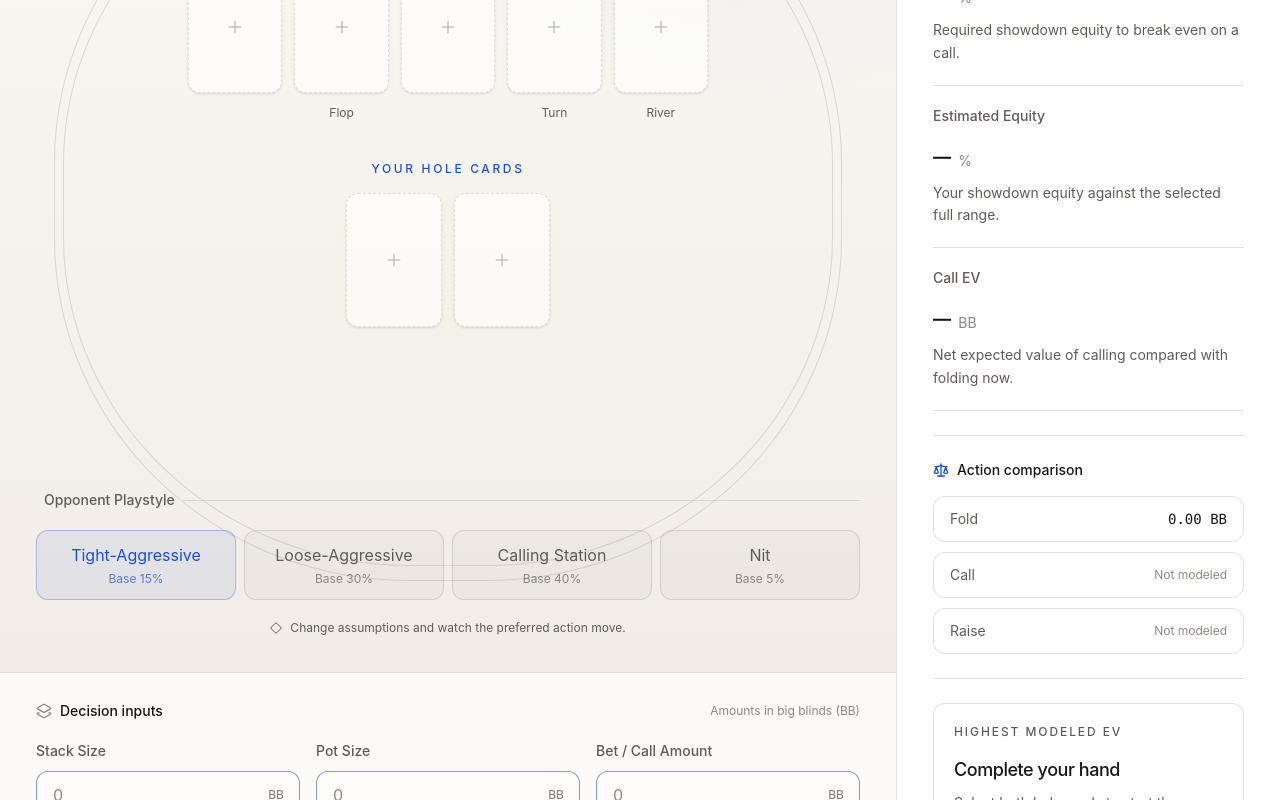
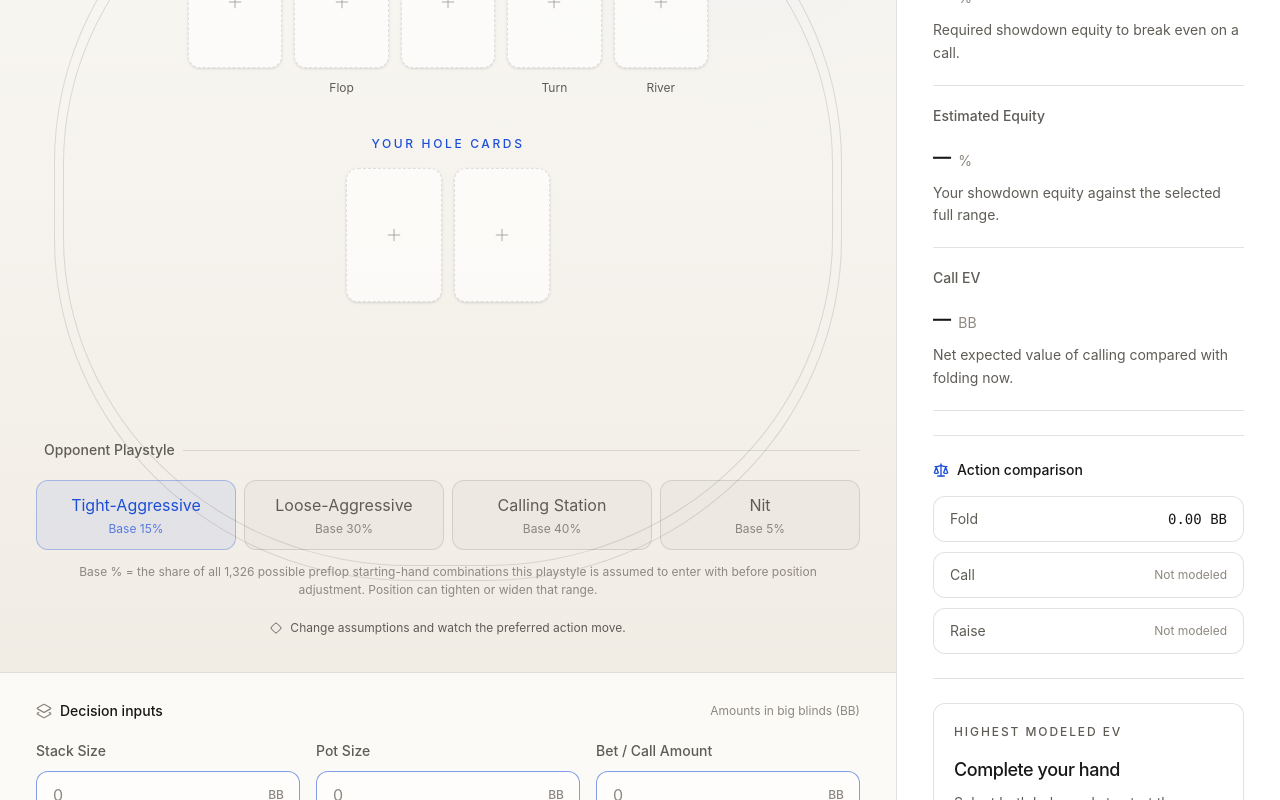
Before and after one commit to rkolettu/holdem-hand-reviewer, a React (Vite) app: page / in a window 1280 px wide. Shown: the part 429-1229 px from the top of the page. Built offline with nearby package versions, Linux system fonts and the light colour scheme.

Commit message:
Explain playstyle base range percentages

```diff
--- a/src/styles.css
+++ b/src/styles.css
@@ -49,6 +49,18 @@ select {
   background:
     radial-gradient(circle at 82% 4%, rgba(29, 78, 216, 0.07), transparent 34%),
     linear-gradient(180deg, #fbfaf7 0%, #f1ede5 100%);
+}
+
+/* Explain the playstyle labels without adding another control to the workspace. */
+.felt > fieldset::after {
+  content: 'Base % = the share of all 1,326 possible preflop starting-hand combinations this playstyle is assumed to enter with before position adjustment. Position can tighten or widen that range.';
+  display: block;
+  max-width: 760px;
+  margin: 0.8rem auto 0;
+  color: var(--portfolio-faint);
+  font-size: 0.75rem;
+  line-height: 1.55;
+  text-align: center;
 }
 
 /* Light-theme remapping for the existing utility-driven UI. */
```
